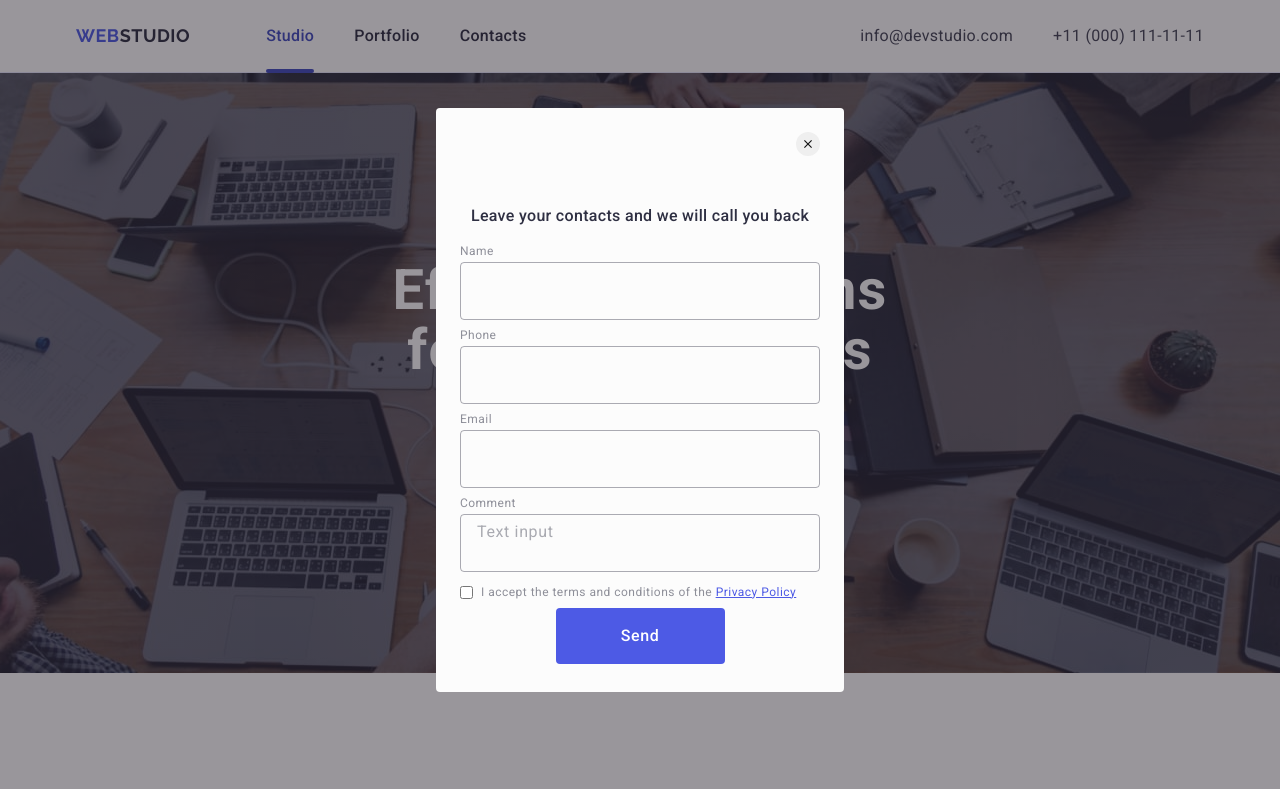
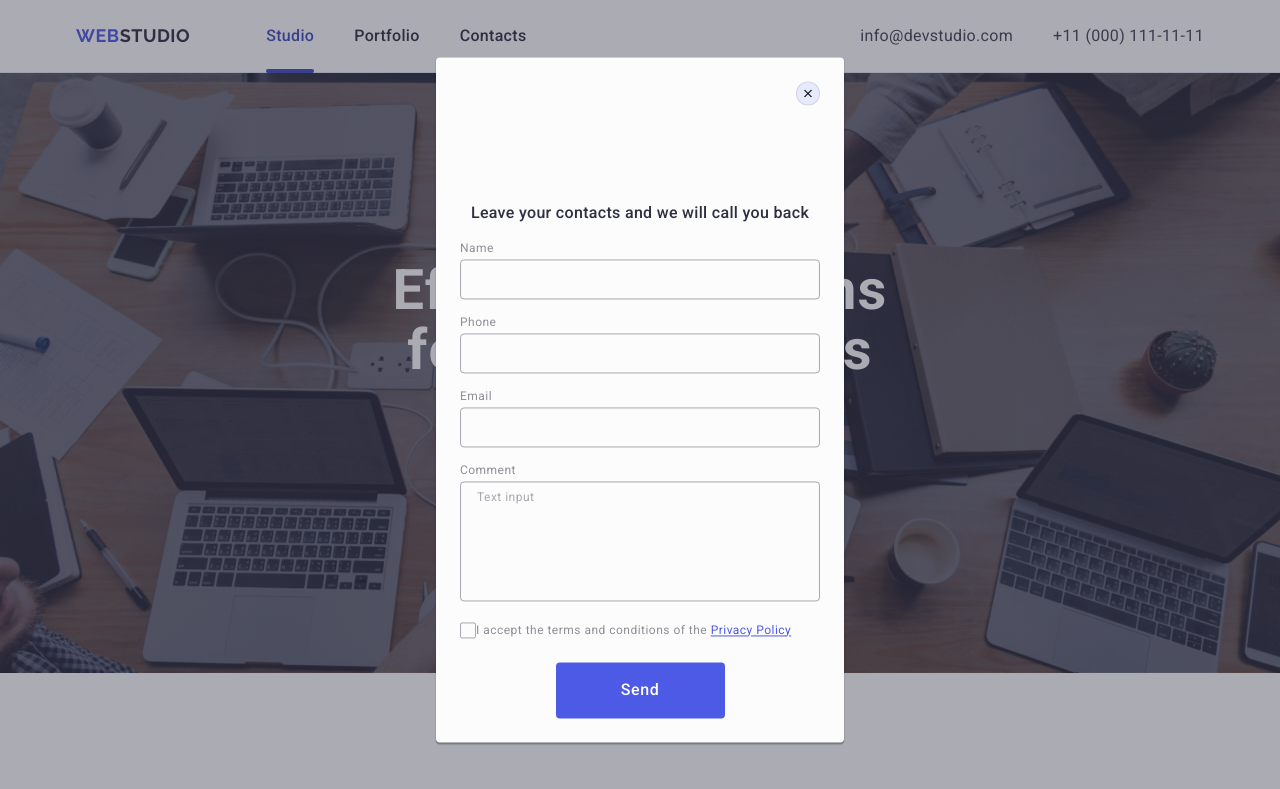
Before and after one commit to Yana17-ratsa/goit-markup-hw-05, a plain HTML site: page index.html in a window 1280 px wide. Shown: the top 789 px of the page. Drawn offline with nearby package versions, Linux system fonts and the light colour scheme.

Commit message:
check commit

```diff
--- a/css/styles.css
+++ b/css/styles.css
@@ -615,7 +615,7 @@ width: 100%;
 
 .backdrop {
     position: fixed;
-    background-color: rgba(30, 24, 35, 0.45);
+    background-color: rgba(46, 47, 66, 0.4);
     width: 100%;
     height: 100%;
     top: 0;
@@ -623,25 +623,28 @@ width: 100%;
     opacity: 0;
     visibility: hidden;
     pointer-events: none;
+    transition: opacity 250ms cubic-bezier(0.4, 0, 0.2, 1), visibility 250ms cubic-bezier(0.4, 0, 0.2, 1);
 }
 
 .modal {
     width: 408px;
-    height: 584px;
+    min-height: 584px;
     position: absolute;
     top: 50%;
     left: 50%;
     background-color: #FCFCFC;
     border-radius: 4px;
     transform: translate(-50%, -50%);
-    padding: 24px;
+    padding: 72px 24px 24px 24px;
+    box-shadow: 0px 1px 1px rgba(0, 0, 0, 0.14), 0px 1px 3px rgba(0, 0, 0, 0.12), 0px 2px 1px rgba(0, 0, 0, 0.2);
+    transition: transform 250ms cubic-bezier(0.4, 0, 0.2, 1);
 }
 
 .modal-btn {
     border: none;
     width: 24px;
     height: 24px;
-    padding: 8px;
+    padding: 0;
     position: absolute;
     top: 24px;
     right: 24px;
@@ -649,10 +652,24 @@ width: 100%;
     display: flex;
     align-items: center;
     justify-content: center;
+    background-color: #e7e9fc;
+    border: 1px solid rgba(0, 0, 0, 0.1);
+    transition: background-color 250ms cubic-bezier(0.4, 0, 0.2, 1), border 250ms cubic-bezier(0.4, 0, 0.2, 1);
 }
 
+.modal-btn:hover,
+.modal-btn:focus {
+    background-color: #404bbf;
+
+}
 .modal-btn-icon {
     fill: #111111;
+    transition: fill 250ms cubic-bezier(0.4, 0, 0.2, 1);
+}
+
+.modal-btn-icon:hover,
+.modal-btn-icon:focus {
+    fill: #ffffff;
 }
 
 .modal-text {
@@ -670,12 +687,12 @@ width: 100%;
 }
 
 .modal-div {
-    margin-bottom: 8px;
+    margin-bottom: 16px;
 }
 
 .modal-input {
     width: 100%;
-    height: 58px;
+    height: 40px;
     border-radius: 4px;
     border: 1px solid  rgba(46, 47, 66, 0.40);
     background-color: inherit;
@@ -716,7 +733,10 @@ width: 100%;
 .modal-textarea {
         width: 100%;
         height: 120px;
-            height: 58px;
+        font-size: 12px;
+        line-height: 1.17;
+        letter-spacing: 0.04em;
+        color: rgba(46, 47, 66, 0.4);
             border-radius: 4px;
             border: 1px solid rgba(46, 47, 66, 0.40);
             background-color: inherit;
@@ -724,6 +744,11 @@ width: 100%;
             outline: transparent;
             transition: border-color 250ms cubic-bezier(0.4, 0, 0.2, 1);
             resize: none;
+}
+
+.modal-textarea:hover,
+.modal-textarea:focus {
+    border-color: #4D5AE5;
 }
 
 .modal-textarea::placeholder {
@@ -735,10 +760,32 @@ width: 100%;
 
 .div-check {
     display: flex;
+    margin-bottom: 24px;
         width: 100%;
         align-items: center;
         gap: 8px;
 }
+
+.check-input:checked {
+    background-color:  #404BBF;
+    border: none;
+    fill: #F4F4FD;
+}
+
+
+.privacy-span {
+    width: 16px;
+    height: 16px;
+    border: 1px solid rgba(46, 47, 66, 0.40);
+    border-radius: 2px;
+    transition: background-color 250ms cubic-bezier(0.4, 0, 0.2, 1), border 250ms cubic-bezier(0.4, 0, 0.2, 1), fill 250ms cubic-bezier(0.4, 0, 0.2, 1);
+    display: inline-flex;
+    align-items: center;
+    justify-content: center;
+    fill: transparent;
+}
+
+
 .check-text {
     color: #8E8F99;
         font-size: 12px;
@@ -765,6 +812,7 @@ width: 100%;
         height: 56px;
         border: none;
         border-radius: 4px;
+        transition: background-color 250ms cubic-bezier(0.4, 0, 0.2, 1);
         margin: 0 auto;
 }
 
--- a/index.html
+++ b/index.html
@@ -529,7 +529,7 @@
     <div class="backdrop is-open">
       <div class="modal">
         <button type="button" class="modal-btn">
-          <svg class="modal-btn-icon" width="24" height="24">
+          <svg class="modal-btn-icon" width="8" height="8">
             <use href="./images/icons.svg#icon-close-black"></use>
           </svg>
         </button>
@@ -589,16 +589,20 @@
           <div class="modal-div div-check">
             <input
               type="checkbox"
-              name="modal-check"
+              name="user-privacy"
               id="modal-check"
-              class="check-input"
+              class="check-input visually-hidden"
             />
-            <label for="modal-check" class="check-text"
+            <label for="user-privacy" class="check-text"
+              ><span class="privacy-span">
+                <svg class="privacy-icon" class="" width="10" height="8">
+                  <use
+                    href="./images/icons.svg#icon-madal-check"
+                  ></use></svg></span
               >I accept the terms and conditions of the
               <a href="" class="check-text-link">Privacy Policy</a></label
             >
           </div>
-
           <button type="submit" class="button-send">Send</button>
         </form>
       </div>
```
Also changed, not shown: images/icons.svg.
